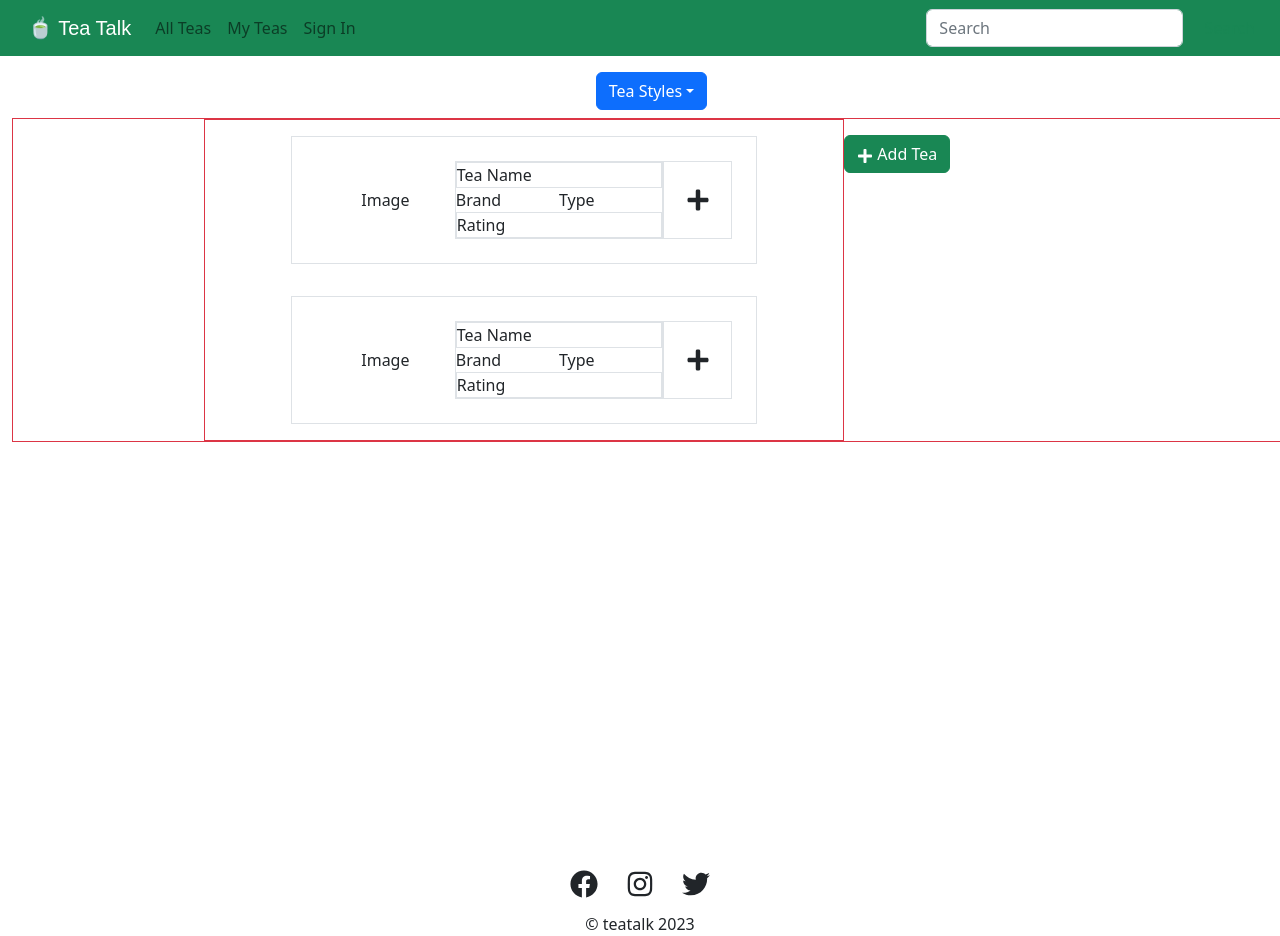
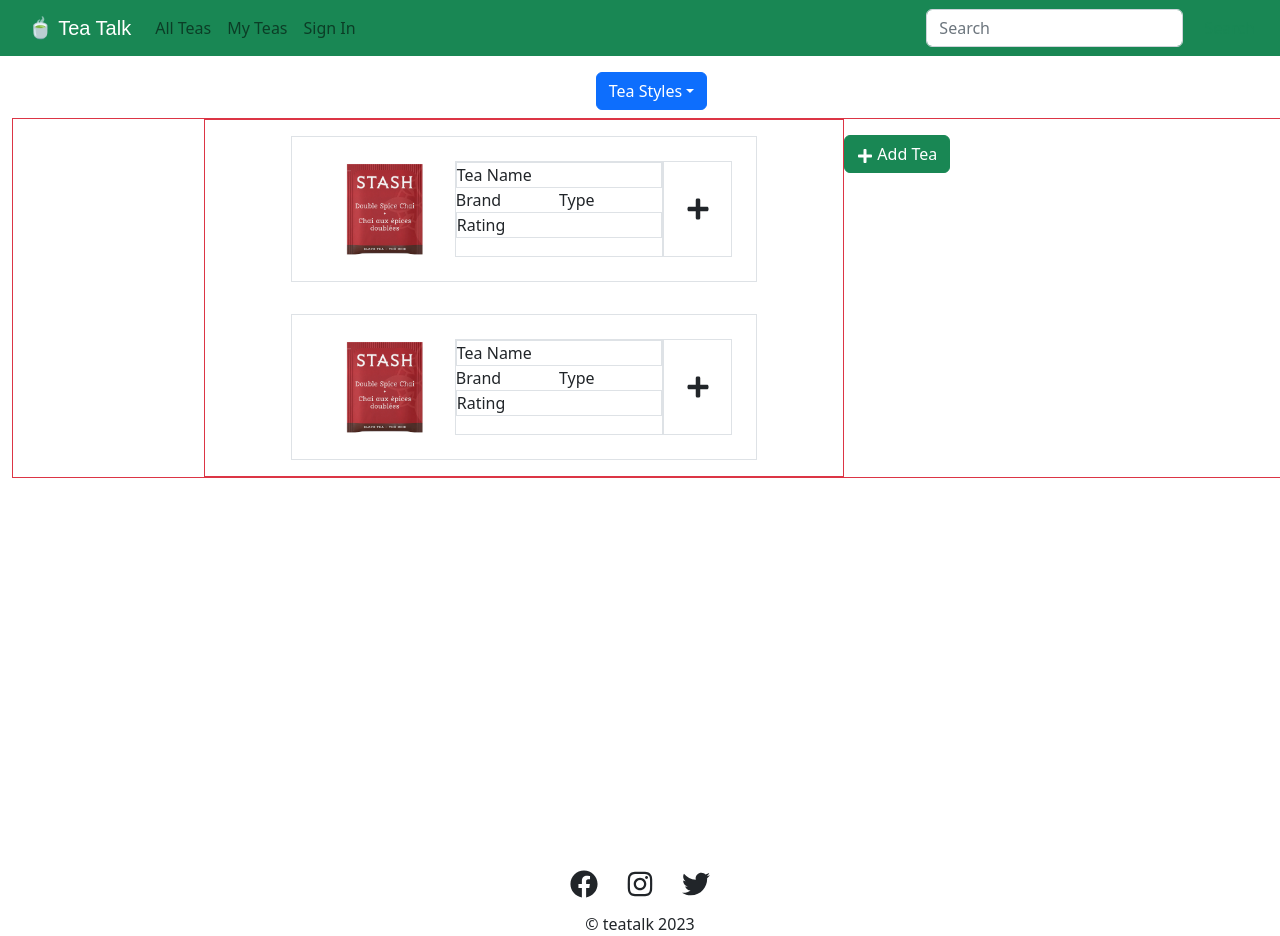
Before and after one commit to jlam3950/tea-talk-react, a React (Create React App) app: page / in a window 1280 px wide. Built offline with nearby package versions, Linux system fonts and the light colour scheme.

Commit message:
added tea img placeholder for card

```diff
--- a/src/App.css
+++ b/src/App.css
@@ -69,6 +69,11 @@
 
 /* Tea Card  */
 
+.teaCardImg{
+  height: 6rem;
+  /* make responsive */
+}
+
 .teaPlus{
   font-size: 1.5em;
   cursor: pointer;
--- a/src/components/TeaCard.jsx
+++ b/src/components/TeaCard.jsx
@@ -1,11 +1,11 @@
 import React from "react";
-import { FaPlus } from 'react-icons/fa'
+import { FaPlus } from 'react-icons/fa';
 
 const TeaCard = () => {
   return (
     <div className="teaCard d-flex border my-3 py-4 mx-2 px-4">
       <div className="col-4 d-flex justify-content-center align-items-center">
-        Image
+        <img className = 'teaCardImg' src="/images/doubleSpiceChai.png" alt="" />
       </div>
       <div className="col-6 border">
         <div className="mr-2">
```
Also changed, not shown: public/images/doubleSpiceChai.png (added).
